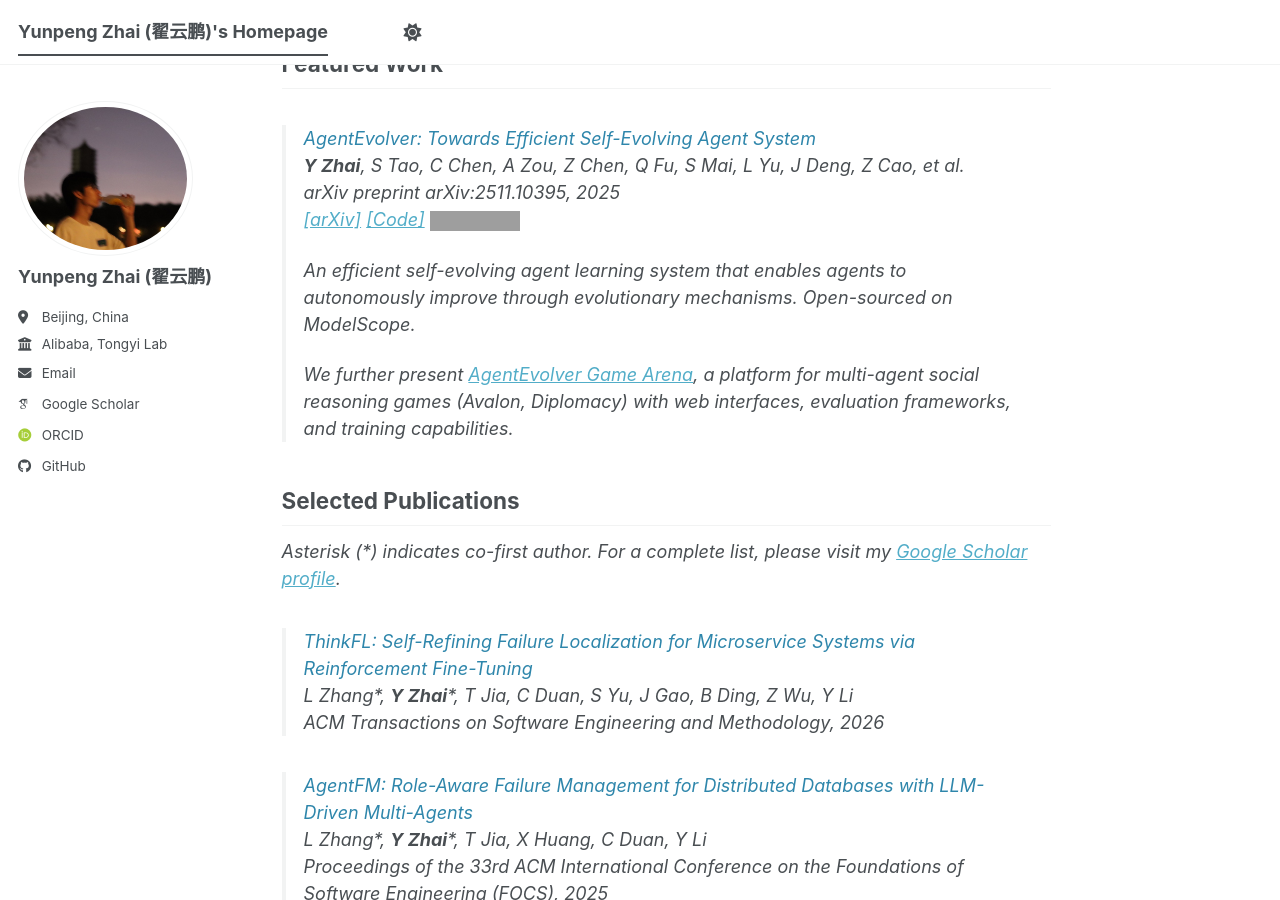
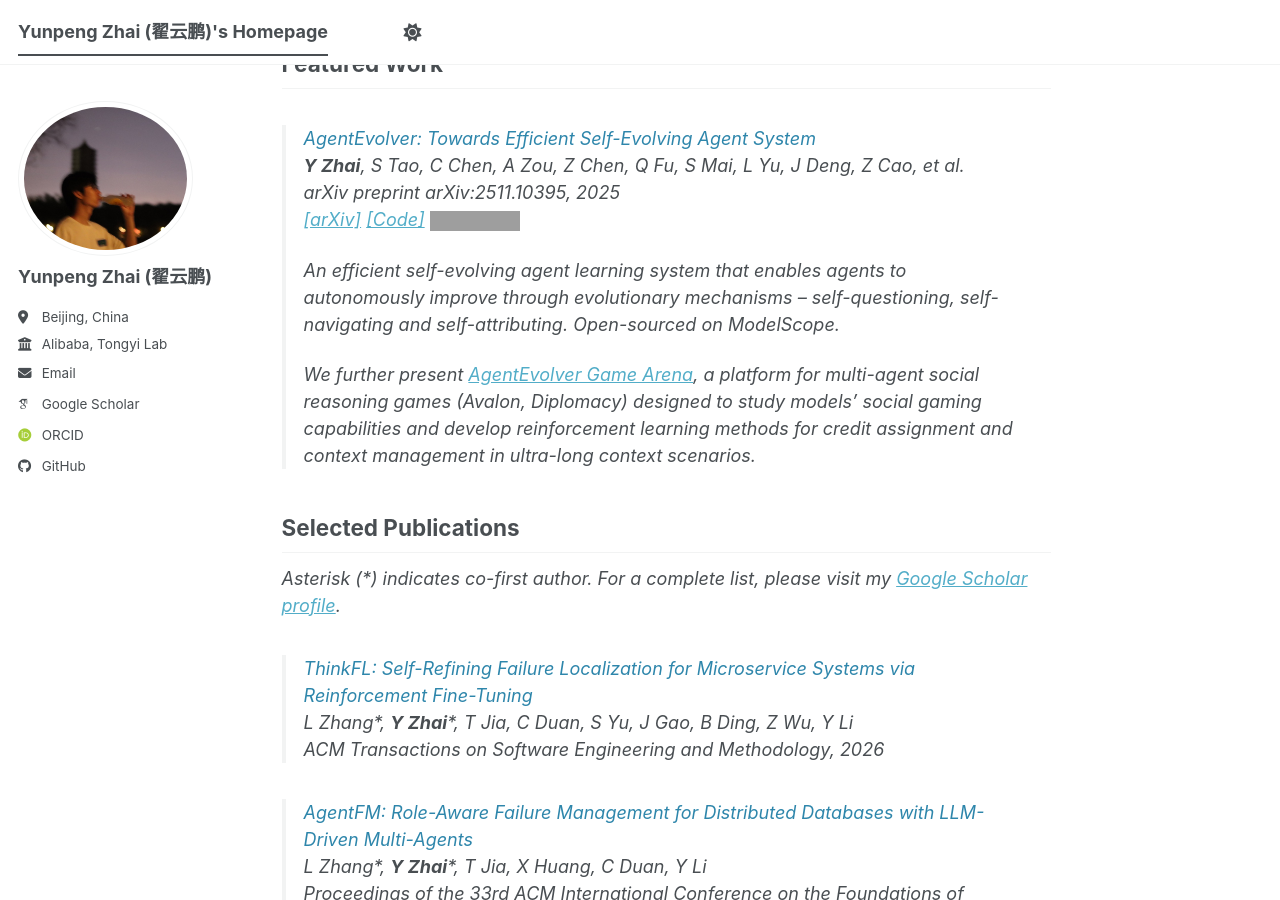
Before and after one commit to YunpengZhai/YunpengZhai.github.io, a Jekyll site: the page built from _pages/about.md, in a window 1280 px wide and 900 px high, scrolled down 545 px. Built offline with Jekyll 4.4.1, drawn with Linux system fonts in a browser that asks for light colours; some web fonts are replaced; a script bundle is joined from its source files by our own code; library files that are not in the unit come from our copies; grey boxes are pictures that could not be loaded.

Commit message:
update about

```diff
--- a/_pages/about.md
+++ b/_pages/about.md
@@ -24,9 +24,9 @@ My main research interests include:
 > *arXiv preprint arXiv:2511.10395, 2025*
 > [[arXiv]](https://arxiv.org/abs/2511.10395) [[Code]](https://github.com/modelscope/AgentEvolver) ![GitHub stars](https://img.shields.io/github/stars/modelscope/AgentEvolver?style=social)
 >
-> An efficient self-evolving agent learning system that enables agents to autonomously improve through evolutionary mechanisms. Open-sourced on ModelScope.
+> An efficient self-evolving agent learning system that enables agents to autonomously improve through evolutionary mechanisms -- self-questioning, self-navigating and self-attributing. Open-sourced on ModelScope.
 >
-> We further present [AgentEvolver Game Arena](https://github.com/modelscope/AgentEvolver/tree/main/games), a platform for multi-agent social reasoning games (Avalon, Diplomacy) with web interfaces, evaluation frameworks, and training capabilities.
+> We further present [AgentEvolver Game Arena](https://github.com/modelscope/AgentEvolver/tree/main/games), a platform for multi-agent social reasoning games (Avalon, Diplomacy) designed to study models' social gaming capabilities and develop reinforcement learning methods for credit assignment and context management in ultra-long context scenarios.
 
 ## Selected Publications
 
```
